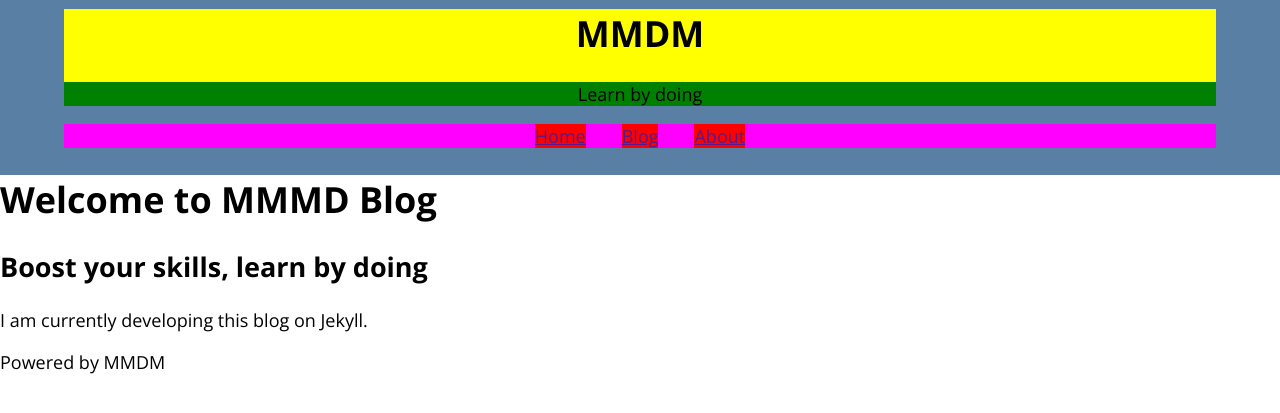
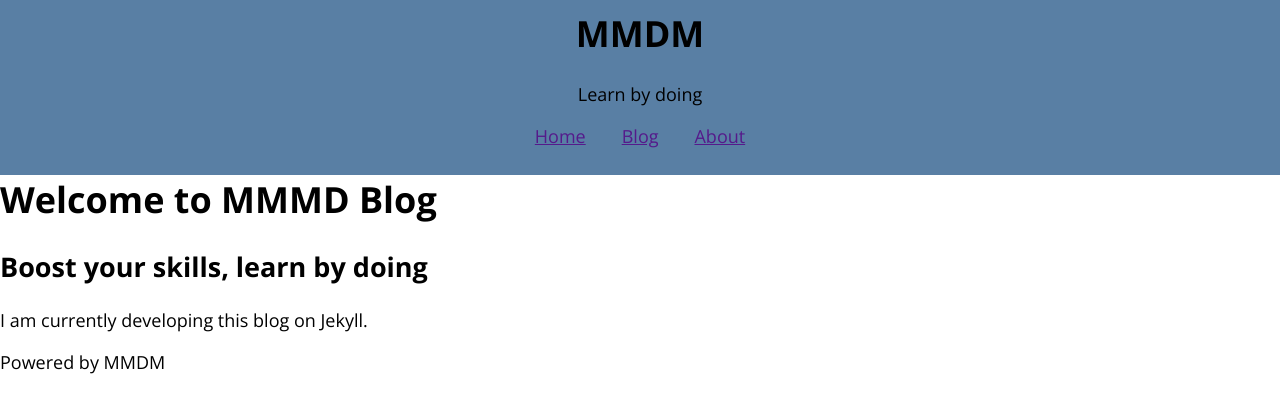
Before and after one commit to jays1ngh/jays1ngh.github.io, a Jekyll site: the page built from index.html, in a window 1280 px wide. Shown: the top 413 px of the page. Built offline with Jekyll 4.4.1, drawn with Linux system fonts in a browser that asks for light colours.

Commit message:
Updated nav styling

```diff
--- a/_sass/main.scss
+++ b/_sass/main.scss
@@ -41,11 +41,9 @@
 }
 
 .site-title {
-  background-color: yellow;
 }
 
 .subtitle {
-  background-color: green;
 }
 
 
@@ -76,7 +74,6 @@
 ===================== */
 
 nav ul {
-  background-color: magenta;
   list-style: none;
   display: flex;
   padding: 0;
@@ -84,6 +81,5 @@
 }
 
 nav li {
-  background-color: red;
   margin: 0 1em;
 }
```
